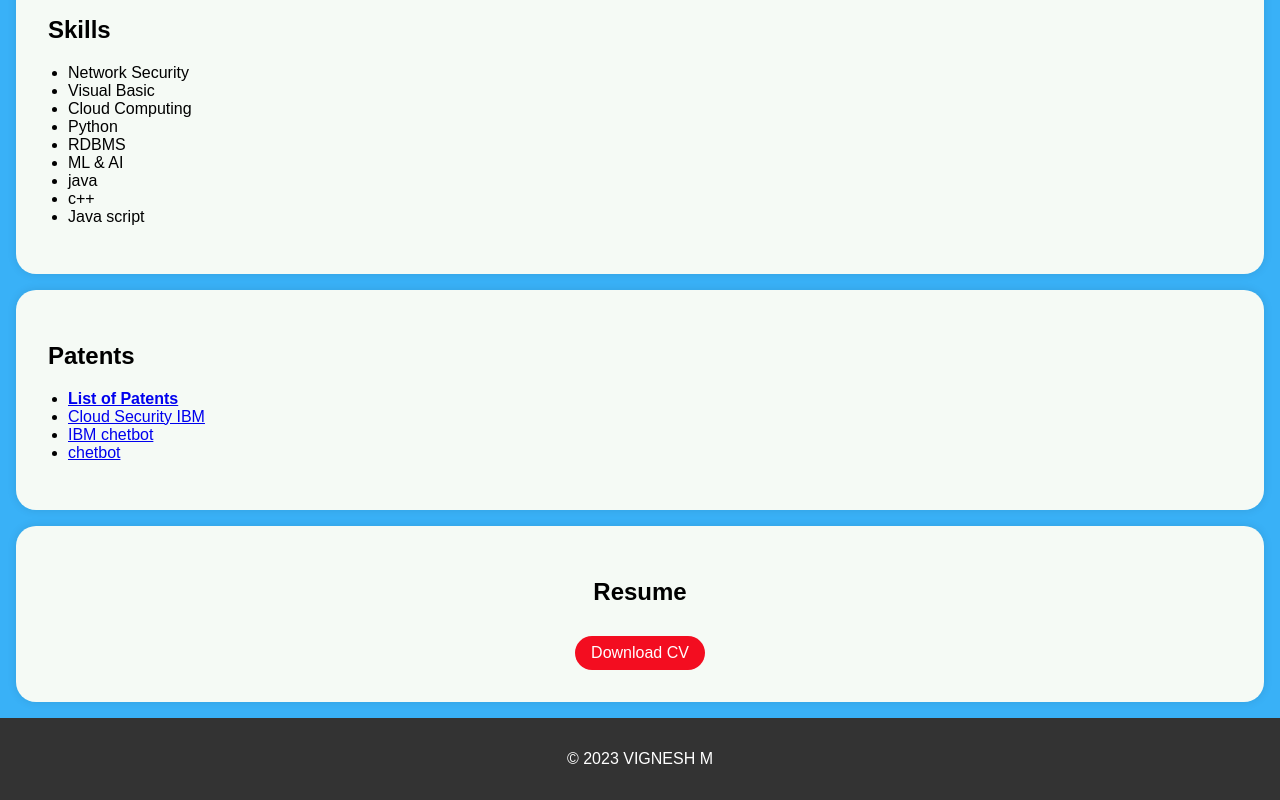
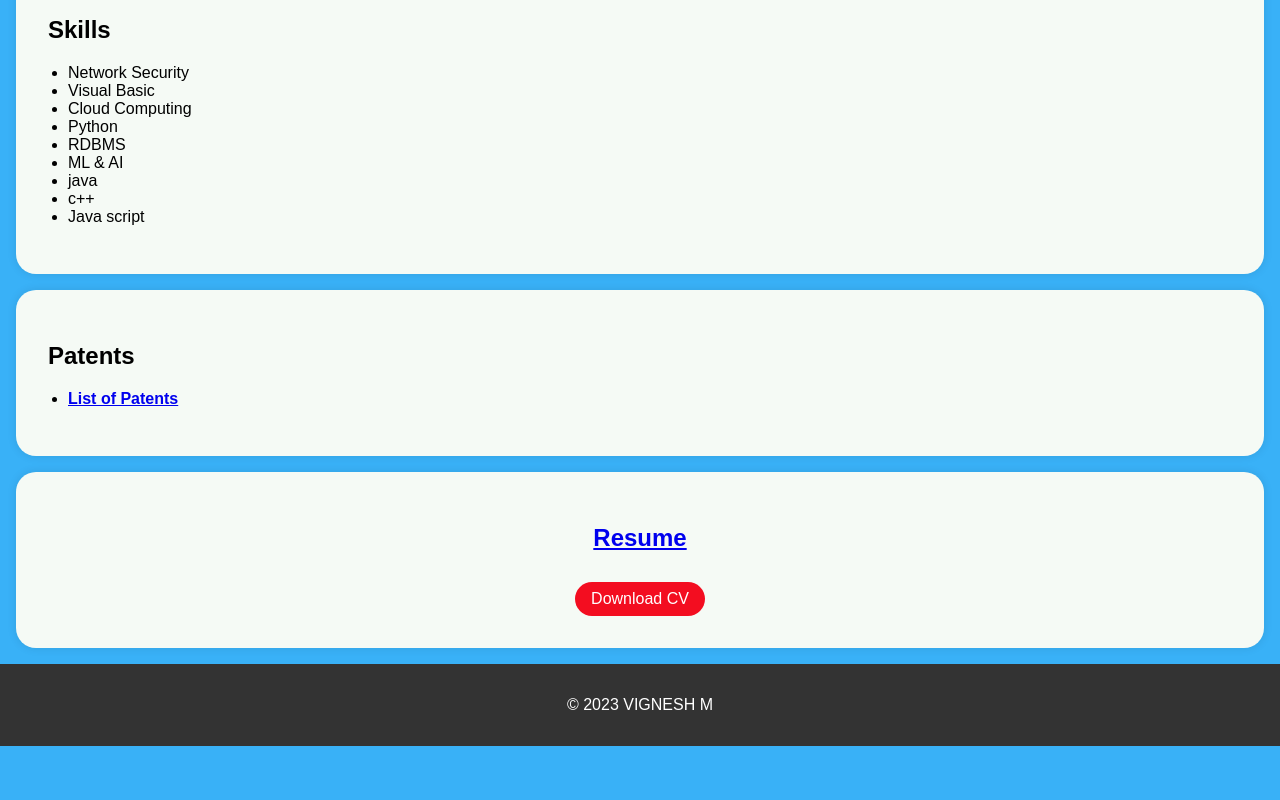
Before and after one commit to Sasikalasenthil/portfolio, a plain HTML site: page index.html in a window 1280 px wide. Shown: the part 782-1582 px from the top of the page. After the commit the page ends 1528 px from the top, so only its background shows below. Drawn offline with Linux system fonts and the light colour scheme.

Commit message:
Update index.html

```diff
--- a/index.html
+++ b/index.html
@@ -151,15 +151,11 @@
         </div>
     </section>
 
-    <section id="Patents">
+    <section id="Patents>
         <div class="section-content">
             <h2>Patents</h2>
             <ul>
                 <li> <a href="Patent1.pdf" target="_blank"><b>List of Patents</b></li>
-                <li><a href="https://github.com/techtrainer20/blockchain.git">Cloud Security IBM</a></li>
-                <li><a href="#">IBM chetbot</a></li>
-                <li><a href="#">chetbot</a></li>
-                <!-- Add more project links here -->
             </ul>
         </div>
     </section>
```
